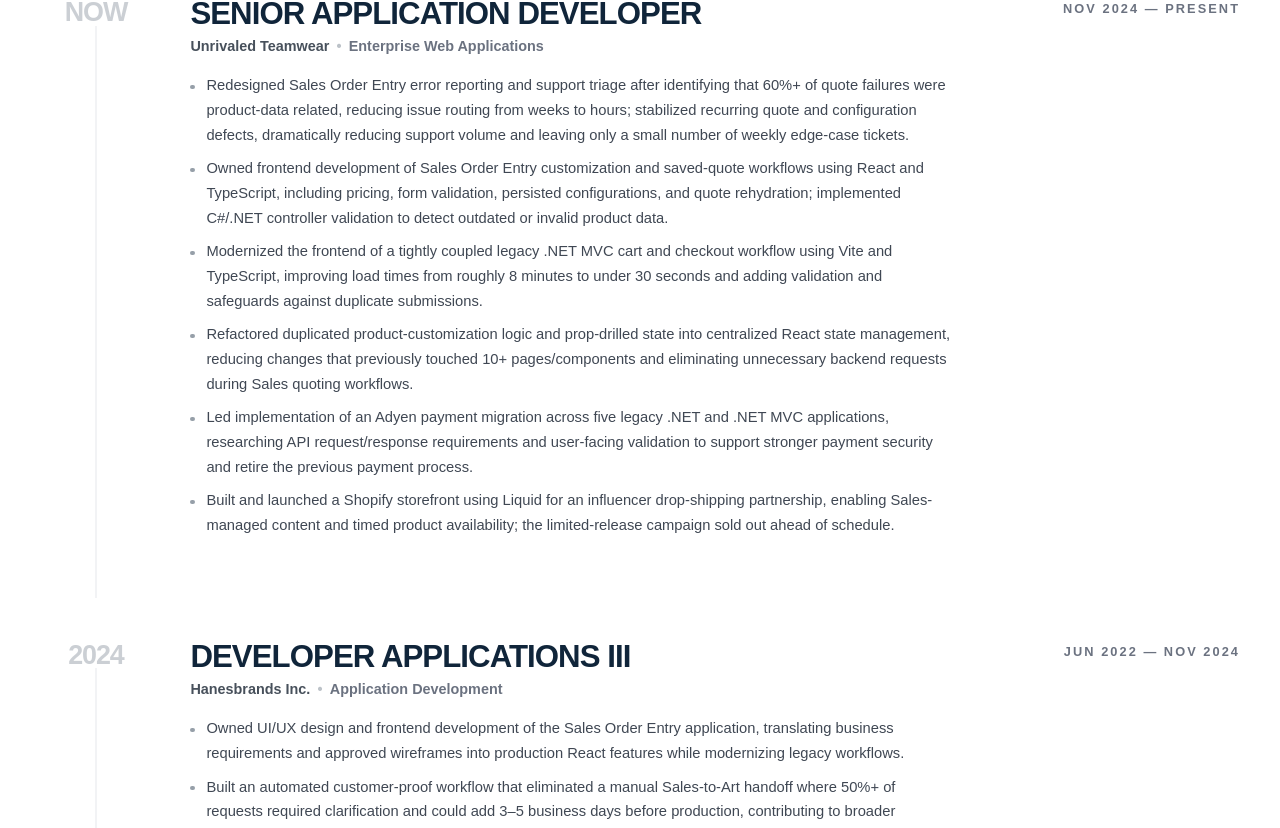
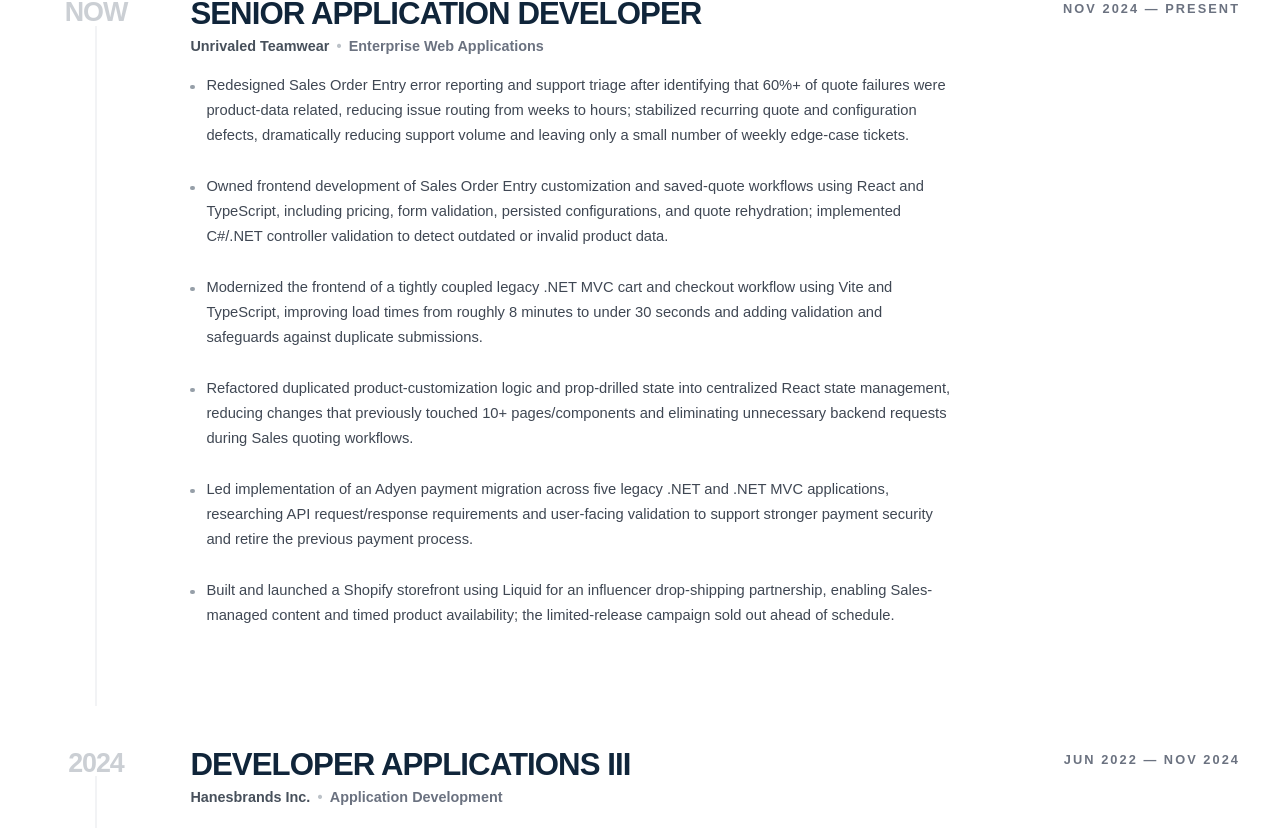
Before and after one commit to lanestrin/portfolio, a React (Vite) app: page / in a window 1280 px wide. Shown: the part 2152-2980 px from the top of the page. Built offline with nearby package versions, Linux system fonts and the light colour scheme.

Commit message:
Polish resume experience readability

```diff
--- a/src/components/Experience/Experience.module.scss
+++ b/src/components/Experience/Experience.module.scss
@@ -286,7 +286,7 @@
     position: relative;
 
     padding-left: 1rem;
-
+    margin-bottom: 18px;
     font-size: 0.92rem;
     line-height: 1.68;
     color: rgba(31, 41, 55, 0.86);
--- a/src/components/Experience/Experience.tsx
+++ b/src/components/Experience/Experience.tsx
@@ -25,33 +25,6 @@
 	}
 
 	return "Early Interface Design";
-};
-
-const renderEmphasis = (text: string) => {
-	return text.split(/(\*\*.*?\*\*)/g).map((part, index) => {
-		if (part.startsWith("**") && part.endsWith("**")) {
-			return <strong key={`${part}-${index}`}>{part.slice(2, -2)}</strong>;
-		}
-
-		return part;
-	});
-};
-
-const renderBullet = (bullet: string) => {
-	const colonIndex = bullet.indexOf(":");
-
-	if (colonIndex === -1) {
-		return renderEmphasis(bullet);
-	}
-
-	const label = bullet.slice(0, colonIndex);
-	const description = bullet.slice(colonIndex + 1).trim();
-
-	return (
-		<>
-			<strong>{label}:</strong> {renderEmphasis(description)}
-		</>
-	);
 };
 
 const Experience = () => {
@@ -132,7 +105,7 @@
 
 										<ul className={styles.bullets}>
 											{role.bullets.map((bullet) => (
-												<li key={bullet}>{renderBullet(bullet)}</li>
+												<li key={bullet}>{bullet}</li>
 											))}
 										</ul>
 
--- a/src/features/ResumePrint/ResumePrint.tsx
+++ b/src/features/ResumePrint/ResumePrint.tsx
@@ -3,33 +3,6 @@
 
 const getOrganizationLabel = (organization: string[]) => {
 	return organization.length > 1 ? "Organization Evolution" : "Early Interface Design";
-};
-
-const renderEmphasis = (text: string) => {
-	return text.split(/(\*\*.*?\*\*)/g).map((part, index) => {
-		if (part.startsWith("**") && part.endsWith("**")) {
-			return <strong key={`${part}-${index}`}>{part.slice(2, -2)}</strong>;
-		}
-
-		return part;
-	});
-};
-
-const renderBullet = (bullet: string) => {
-	const colonIndex = bullet.indexOf(":");
-
-	if (colonIndex === -1) {
-		return renderEmphasis(bullet);
-	}
-
-	const label = bullet.slice(0, colonIndex);
-	const description = bullet.slice(colonIndex + 1).trim();
-
-	return (
-		<>
-			<strong>{label}:</strong> {renderEmphasis(description)}
-		</>
-	);
 };
 
 const ResumePrint = () => {
@@ -169,7 +142,7 @@
 
 												<ul className={styles.bullets}>
 													{firstRole.bullets.map((bullet) => (
-														<li key={bullet}>{renderBullet(bullet)}</li>
+														<li key={bullet}>{bullet}</li>
 													))}
 												</ul>
 
@@ -201,7 +174,7 @@
 
 											<ul className={styles.bullets}>
 												{role.bullets.map((bullet) => (
-													<li key={bullet}>{renderBullet(bullet)}</li>
+													<li key={bullet}>{bullet}</li>
 												))}
 											</ul>
 
```
